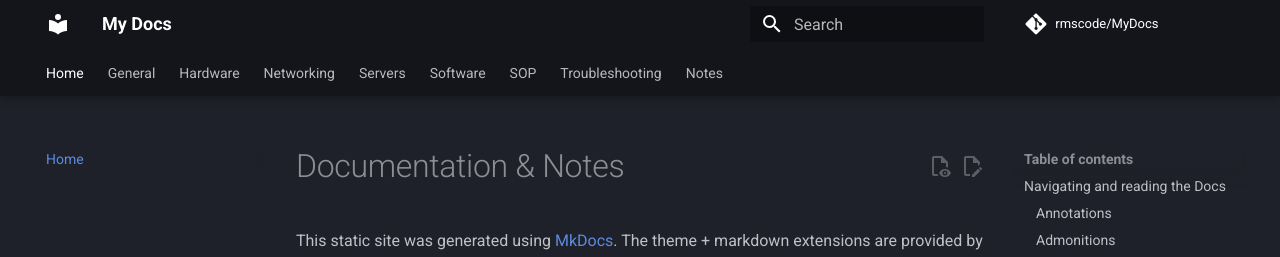
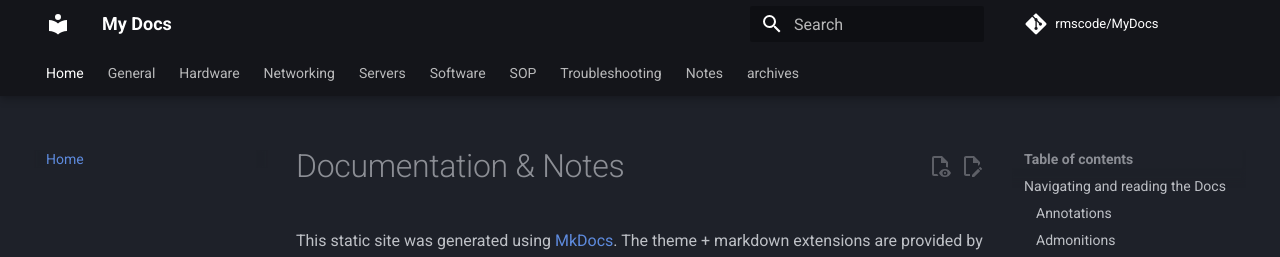
Before and after one commit to rmscode/binary-garden, an MkDocs documentation site: the page built from docs/index.md, in a window 1280 px wide. Shown: the top 257 px of the page. Built offline with MkDocs 1.6.1 and Material for MkDocs 9.7.7, drawn with Linux system fonts in a browser that asks for light colours; comment, search, counter and statistics services are not loaded.

Commit message:
Update mkdocs.yml

```diff
--- a/mkdocs.yml
+++ b/mkdocs.yml
@@ -198,3 +198,4 @@ nav:
     - 2024: notes/2024.md
     - 2023: notes/2023.md
     # - Server Research 2023: notes/ServerResearch2023.md
+  - archives: archives/archives.md
```
